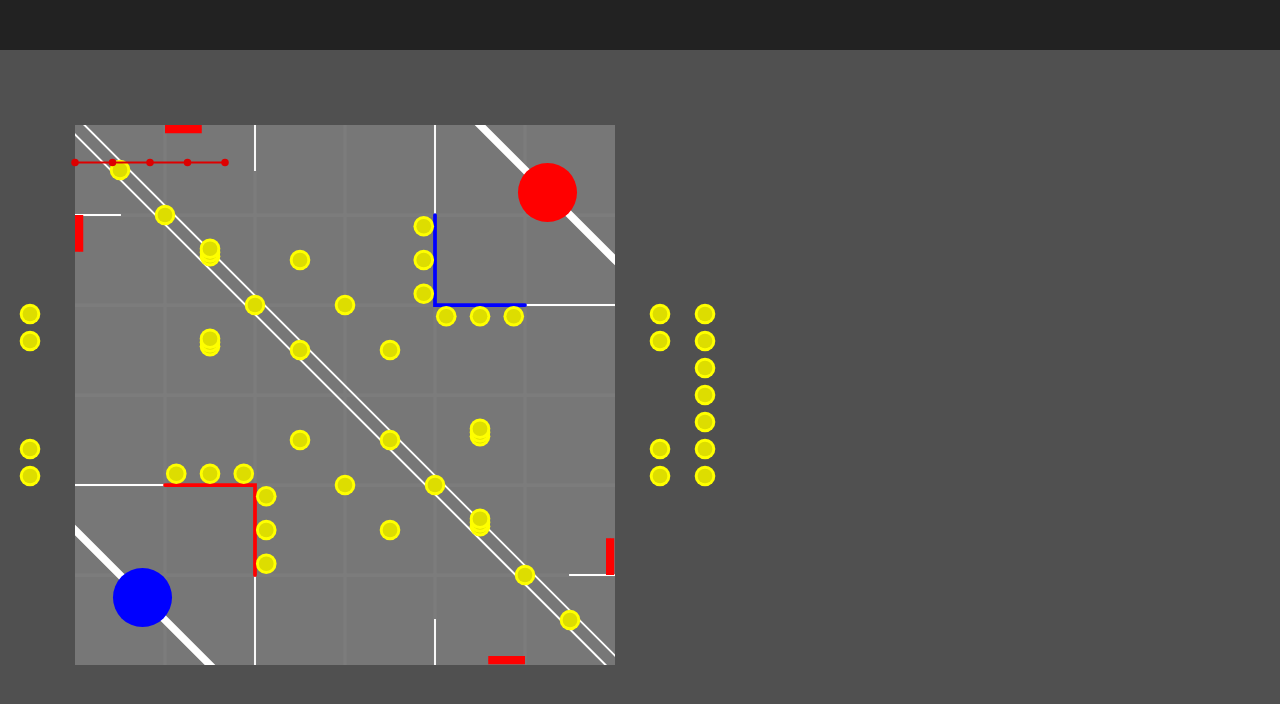
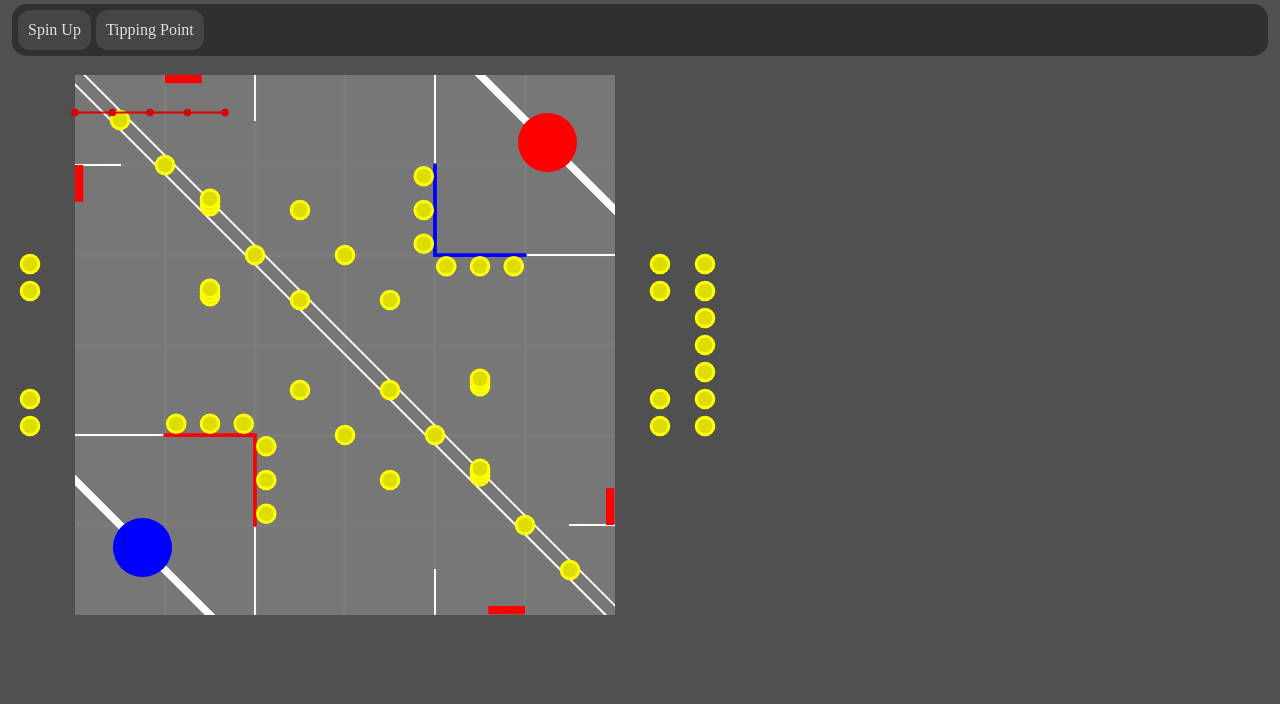
Before and after one commit to iseau395/vrc-field-map, a Svelte app: page / in a window 1280 px wide. Shown: the top 704 px of the page. Built offline with nearby package versions, Linux system fonts and the light colour scheme.

Commit message:
make basic navbar

```diff
--- a/src/App.svelte
+++ b/src/App.svelte
@@ -1,5 +1,5 @@
 <script lang="ts">
-    import NavBar from "./lib/NavBar.svelte";
+    import NavBar from "./lib/navbar/NavBar.svelte";
     import Map from "./lib/map/Map.svelte";
 </script>
 
--- a/src/lib/NavBar.svelte
+++ /dev/null
@@ -1,10 +0,0 @@
-<div>
-
-</div>
-
-<style>
-    div {
-        width: 100%;
-        height: 50px;
-    }
-</style>
--- a/src/lib/map/Map.svelte
+++ b/src/lib/map/Map.svelte
@@ -96,7 +96,7 @@
 <style>
     canvas {
         width: 100%;
-        height: calc(100% - 50px);
+        height: calc(100%);
 
         position: absolute;
     }
--- /dev/null
+++ b/src/lib/navbar/Button.svelte
@@ -0,0 +1,36 @@
+<script lang="ts">
+
+</script>
+
+<span on:click on:keydown>
+    <slot></slot>
+</span>
+
+<style>
+    span {
+        height: 100%;
+        padding-left: 10px;
+        padding-right: 10px;
+
+        cursor: pointer;
+
+        user-select: none;
+
+        display: inline;
+
+        display: flex;
+        align-items: center;
+        justify-content: center;
+
+        background-color: #454545;
+        color: #E0E0E0;
+        border-radius: 12px;
+
+        margin-right: 5px;
+    }
+
+    span:hover {
+        background-color: #656565;
+        color: #E0E0E0;
+    }
+</style>
--- /dev/null
+++ b/src/lib/navbar/NavBar.svelte
@@ -0,0 +1,39 @@
+<script>
+    import Button from "./Button.svelte";
+
+</script>
+<div class="navbar-wrapper">
+    <div class="navbar-main">
+        <Button>Spin Up</Button>
+        <Button>Tipping Point</Button>
+    </div>
+</div>
+
+<style>
+    div.navbar-wrapper {
+        width: 100%;
+        height: 60px;
+
+        display: flex;
+        align-items: center;
+        justify-content: center;
+
+        z-index: 1;
+
+        position: fixed;
+    }
+
+    div.navbar-main {
+        width: calc(100% - 30px);
+        height: 40px;
+
+        background-color: #303030;
+        border-radius: 15px;
+
+        display: flex;
+        align-items: center;
+
+        padding: 6px;
+        padding-right: 0;
+    }
+</style>
```
